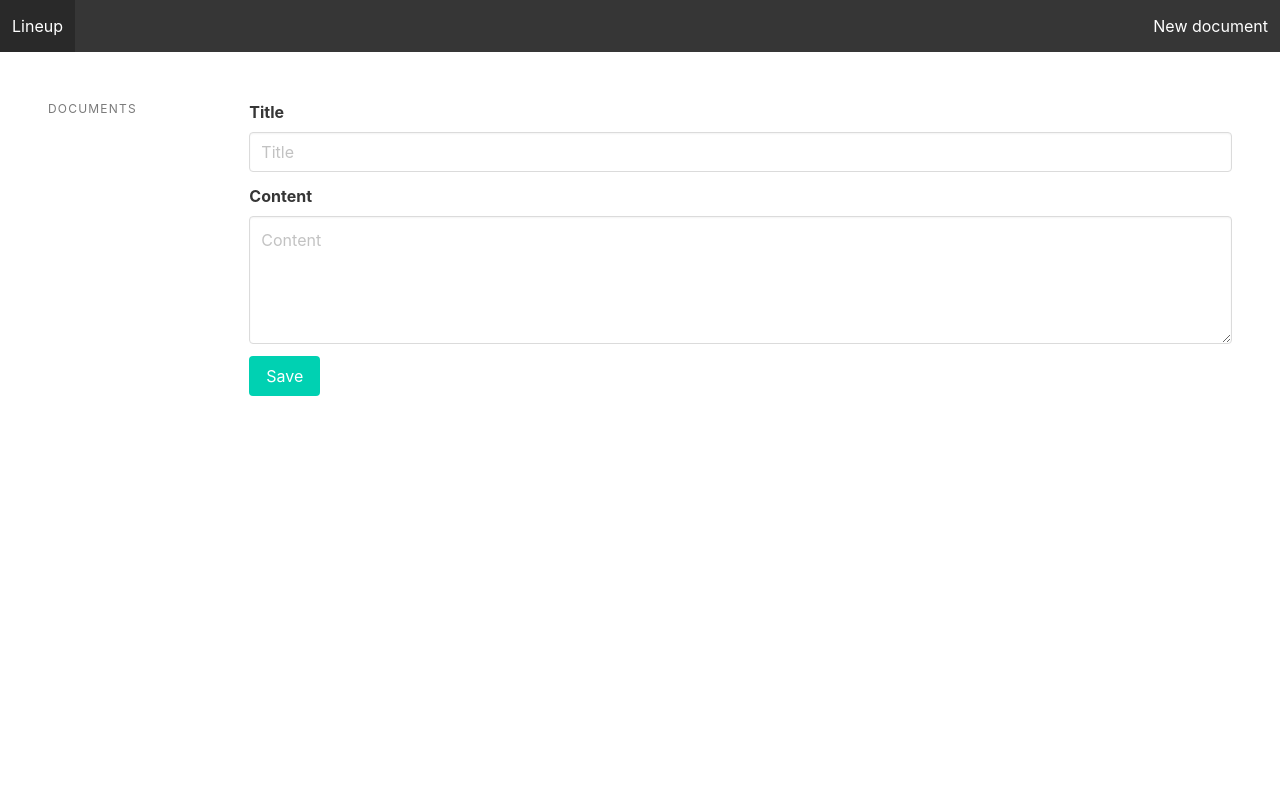
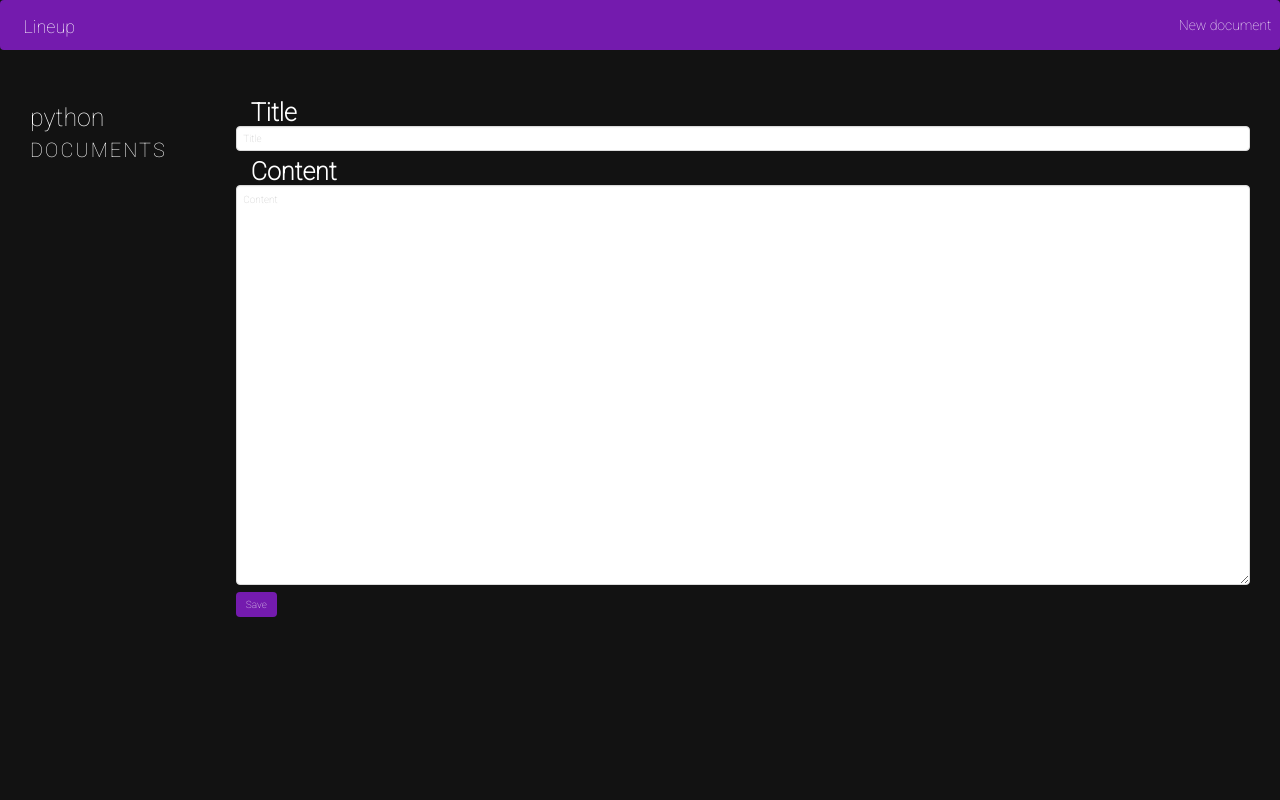
Before and after one commit to nealgandhi/LearnAThonS2021, a Django app: page / in a window 1280 px wide. Run offline with Django 3.2, Linux system fonts and the light colour scheme; data that the repository does not hold is empty; some libraries are stand-ins or nearby versions.

Commit message:
create style.css, design for Lineup

```diff
--- /dev/null
+++ b/document/static/style.css
@@ -0,0 +1,87 @@
+body {
+    font-family: 'Roboto', sans-serif;
+    background: #121212;
+    color: #ffffff
+}
+
+body, html {
+    height: 100vh;
+}
+.menu {
+    font-size: 2.5rem;
+}
+.menu-label {
+    color: white;
+    font-size: 2rem;
+}
+
+.menu {
+    color: white;
+}
+
+nav.navbar {
+    height: 5rem;
+    background-color: #741BAE;
+}
+
+nav.navbar-menu {
+    font-size: 200rem;
+    color:whitesmoke;
+    background-color:#121212;
+}
+
+nav.navbar-end:hover {
+    color: #ffffff;
+    background-color: #741BAE!important;
+}
+navbar-link:hover {
+    color: #121212;
+}
+
+.navbar-link {
+    color: white;
+}
+
+.navbar-item:hover {
+    background:#741BAE!important;
+}
+
+.navbar-item {
+    color: white;
+}
+
+.button{
+    background-color: #741BAE;
+    color: #ffffff;
+}
+
+.textarea {
+    height: 80vh;
+}
+
+.menu-list a {
+    color: #ffffff;
+    background-color: #121212;
+    font-size: 1.5rem;
+}
+
+.menu-list:hover a {
+    background-color: #121212;
+    color: #ffffff !important;
+}
+
+.label {
+    font-size: 2.5rem;
+    margin-bottom: 200px;
+}
+
+.button {
+    background-color: #741BAE;
+    color: #ffffff;
+    border: transparent;
+
+}
+
+.has-text-grey-light {
+    font-size: 1.5rem;
+}
--- a/document/templates/editor.html
+++ b/document/templates/editor.html
@@ -1,15 +1,19 @@
 <!DOCTYPE html>
-
 <html>
     <head>
         <meta charset="utf-8">
         <meta name="viewport" content="width=device-width, initial-scale=1">
         <title>Lineup</title>
+        <link href="https://fonts.googleapis.com/css2?family=Roboto:wght@100&display=swap" rel="stylesheet">
         <link rel="stylesheet" href="https://cdn.jsdelivr.net/npm/bulma@0.9.0/css/bulma.min.css">
+        <link rel="stylesheet" href="https://maxcdn.bootstrapcdn.com/bootstrap/3.3.7/css/bootstrap.min.css" integrity="sha384-BVYiiSIFeK1dGmJRAkycuHAHRg32OmUcww7on3RYdg4Va+PmSTsz/K68vbdEjh4u" crossorigin="anonymous"/>
+        <link rel="preconnect" href="https://fonts.gstatic.com">
+        {% load static %}
+        <link rel="stylesheet" type="text/css" href="{% static 'style.css' %}">
     </head>
 
-    <body>
-        <nav class="navbar is-dark">
+    <bodyf>
+        <nav class="navbar">
             <div class="navbar-brand">
                 <a href="{% url 'editor' %}" class="navbar-item">Lineup</a>
             </div>
@@ -24,7 +28,7 @@
         <section class="section">
             <div class="columns">
                 <div class="column is-2">
-                    <aside class="menu">
+                    <aside class="menu" class="has-text-primary-light" class=>python
                         <p class="menu-label">Documents</p>
 
                         <ul class="menu-list">
@@ -70,7 +74,7 @@
 
                         <div class="field is-grouped">
                             <div class="control">
-                                <button class="button is-primary">Save</button>
+                                <button class="button">Save</button>
                             </div>
                             {% if document %}
                                 <div class="control">
```
